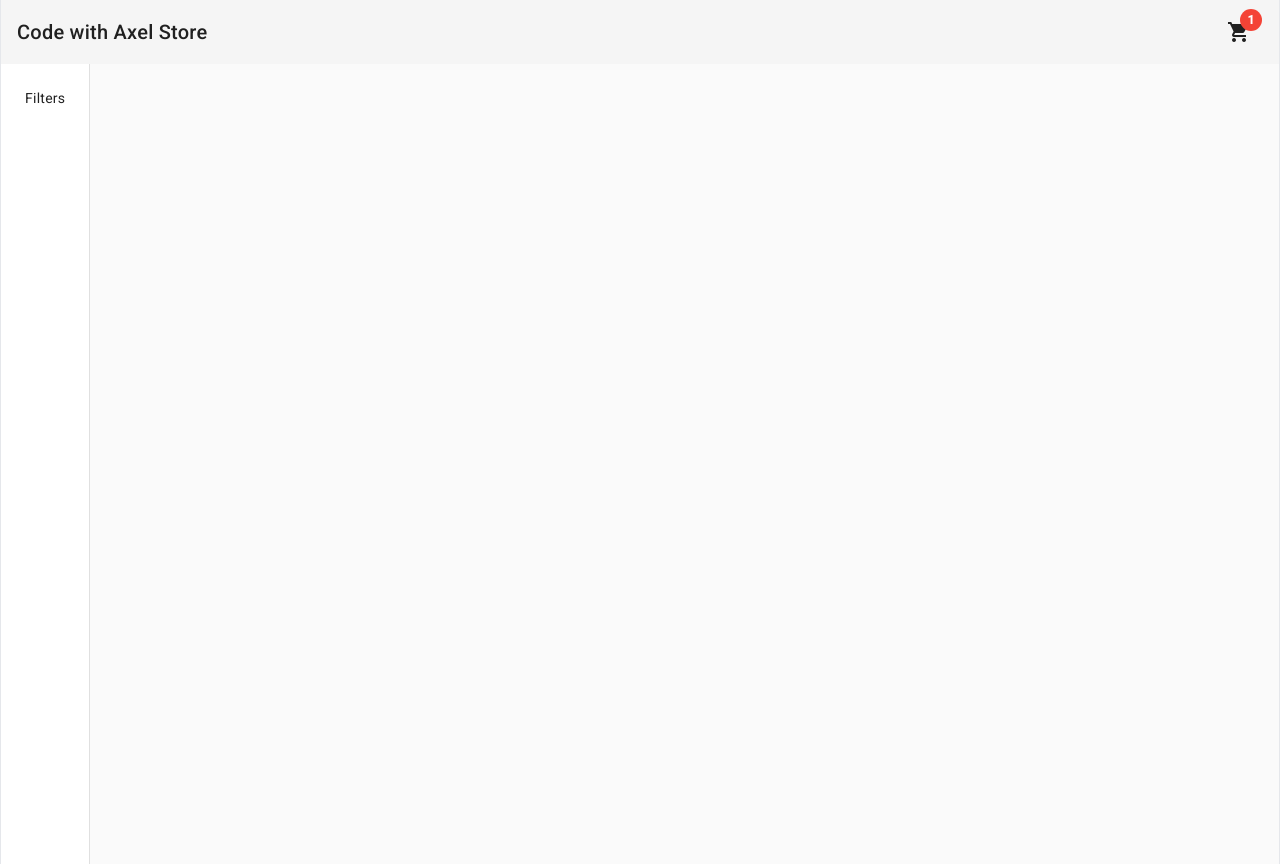
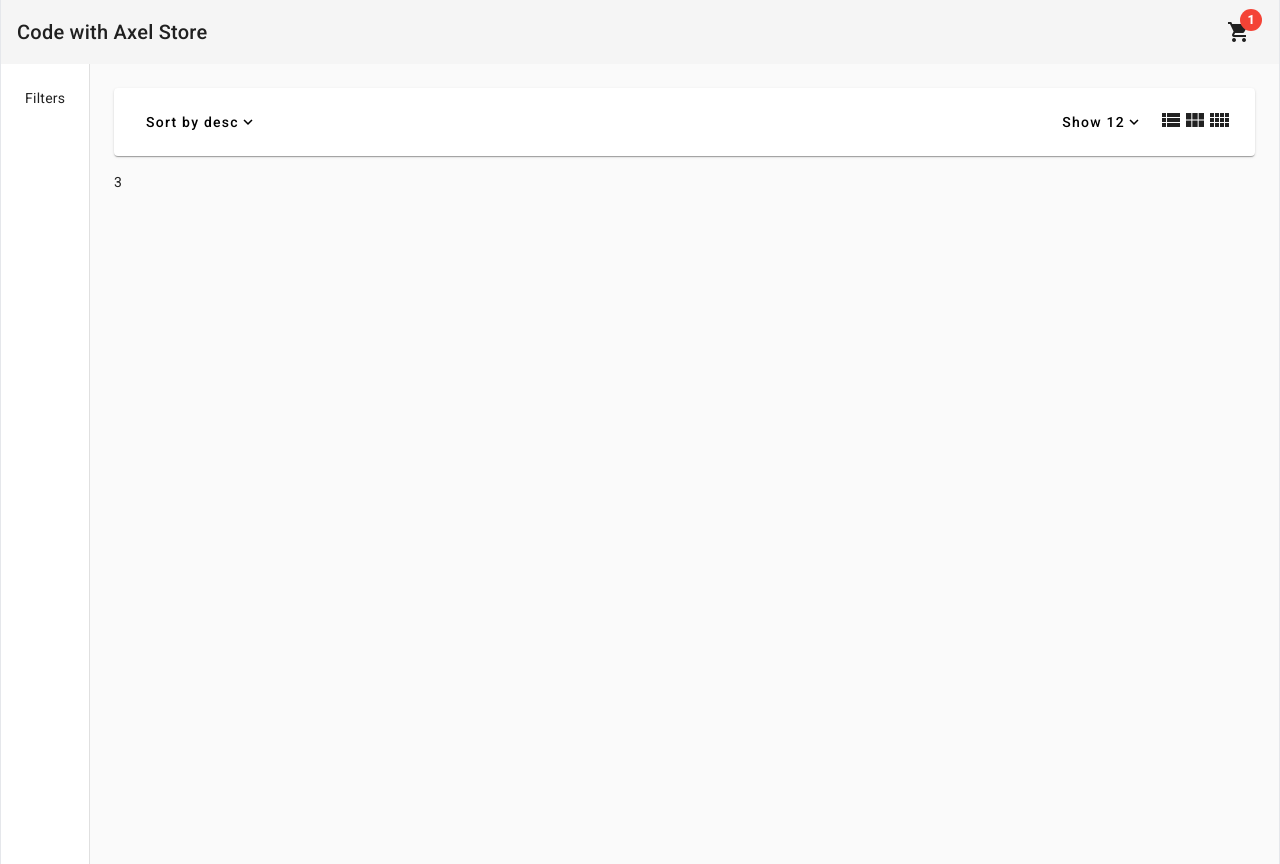
Before and after one commit to eldrians/neo-store, an Angular app: page /home in a window 1280 px wide. Built offline with nearby package versions, Linux system fonts and the light colour scheme.

Commit message:
add pages/components: home - products-header

```diff
--- a/src/app/pages/components/products-header/products-header.component.ts
+++ /dev/null
@@ -1,16 +0,0 @@
-import { Component } from '@angular/core';
-
-@Component({
-  selector: 'app-products-header',
-  standalone: true,
-  imports: [],
-  template: `
-    <p>
-      products-header works!
-    </p>
-  `,
-  styles: ``
-})
-export class ProductsHeaderComponent {
-
-}
--- /dev/null
+++ b/src/app/pages/home/components/products-header/products-header.component.html
@@ -0,0 +1,40 @@
+<mat-card class="mb-4 py-4 px-6">
+  <div class="flex justify-between">
+    <div>
+      <button
+        mat-button
+        [matMenuTriggerFor]="sortByMenu"
+        class="flex-row-reverse"
+      >
+        Sort by {{ sort }}
+        <mat-icon>expand_more</mat-icon>
+      </button>
+      <mat-menu #sortByMenu="matMenu">
+        <button mat-menu-item (click)="onSortUpdated('desc')">desc</button>
+        <button mat-menu-item (click)="onSortUpdated('asc')">asc</button>
+      </mat-menu>
+    </div>
+    <div class="flex items-center">
+      <div>
+        <button mat-button [matMenuTriggerFor]="menu" class="flex-row-reverse">
+          <div>Show {{ itemsShowCount }}</div>
+          <mat-icon>expand_more</mat-icon>
+        </button>
+        <mat-menu #menu="matMenu">
+          <button mat-menu-item (click)="onItemsUpdated(12)">12</button>
+          <button mat-menu-item (click)="onItemsUpdated(24)">24</button>
+          <button mat-menu-item (click)="onItemsUpdated(36)">36</button>
+        </mat-menu>
+      </div>
+      <button (click)="onColumsUpdated(1)">
+        <mat-icon>view_list</mat-icon>
+      </button>
+      <button (click)="onColumsUpdated(3)">
+        <mat-icon>view_module</mat-icon>
+      </button>
+      <button (click)="onColumsUpdated(4)">
+        <mat-icon>view_comfy</mat-icon>
+      </button>
+    </div>
+  </div>
+</mat-card>
--- /dev/null
+++ b/src/app/pages/home/components/products-header/products-header.component.ts
@@ -0,0 +1,31 @@
+import { Component, EventEmitter, Output } from "@angular/core";
+
+import { MatCardModule } from "@angular/material/card";
+import { MatButtonModule } from "@angular/material/button";
+import { MatMenuModule } from "@angular/material/menu";
+import { MatIconModule } from "@angular/material/icon";
+
+@Component({
+  selector: "app-products-header",
+  standalone: true,
+  imports: [MatCardModule, MatButtonModule, MatMenuModule, MatIconModule],
+  templateUrl: "./products-header.component.html",
+})
+export class ProductsHeaderComponent {
+  @Output() columnsCountChange = new EventEmitter<number>();
+
+  public sort = "desc";
+  public itemsShowCount = 12;
+
+  public onSortUpdated(newSort: string): void {
+    this.sort = newSort;
+  }
+
+  public onItemsUpdated(count: number): void {
+    this.itemsShowCount = count;
+  }
+
+  onColumsUpdated(colsNum: number): void {
+    this.columnsCountChange.emit(colsNum);
+  }
+}
--- a/src/app/pages/home/home.component.html
+++ b/src/app/pages/home/home.component.html
@@ -7,6 +7,7 @@
   </mat-drawer>
 
   <mat-drawer-content class="p-6">
-
+    <app-products-header (columnsCountChange)="onColumnsCountChange($event)" />
+    {{ cols }}
   </mat-drawer-content>
 </mat-drawer-container>
--- a/src/app/pages/home/home.component.ts
+++ b/src/app/pages/home/home.component.ts
@@ -1,12 +1,19 @@
 import { Component } from "@angular/core";
+
+import { ProductsHeaderComponent } from "./components/products-header/products-header.component";
 
 import { MatSidenavModule } from "@angular/material/sidenav";
 
 @Component({
   selector: "app-home",
   standalone: true,
-  imports: [MatSidenavModule],
+  imports: [MatSidenavModule, ProductsHeaderComponent],
   templateUrl: "./home.component.html",
-  styles: ``,
 })
-export class HomeComponent {}
+export class HomeComponent {
+  cols = 3;
+
+  onColumnsCountChange(colsNum: number): void {
+    this.cols = colsNum;
+  }
+}
```
